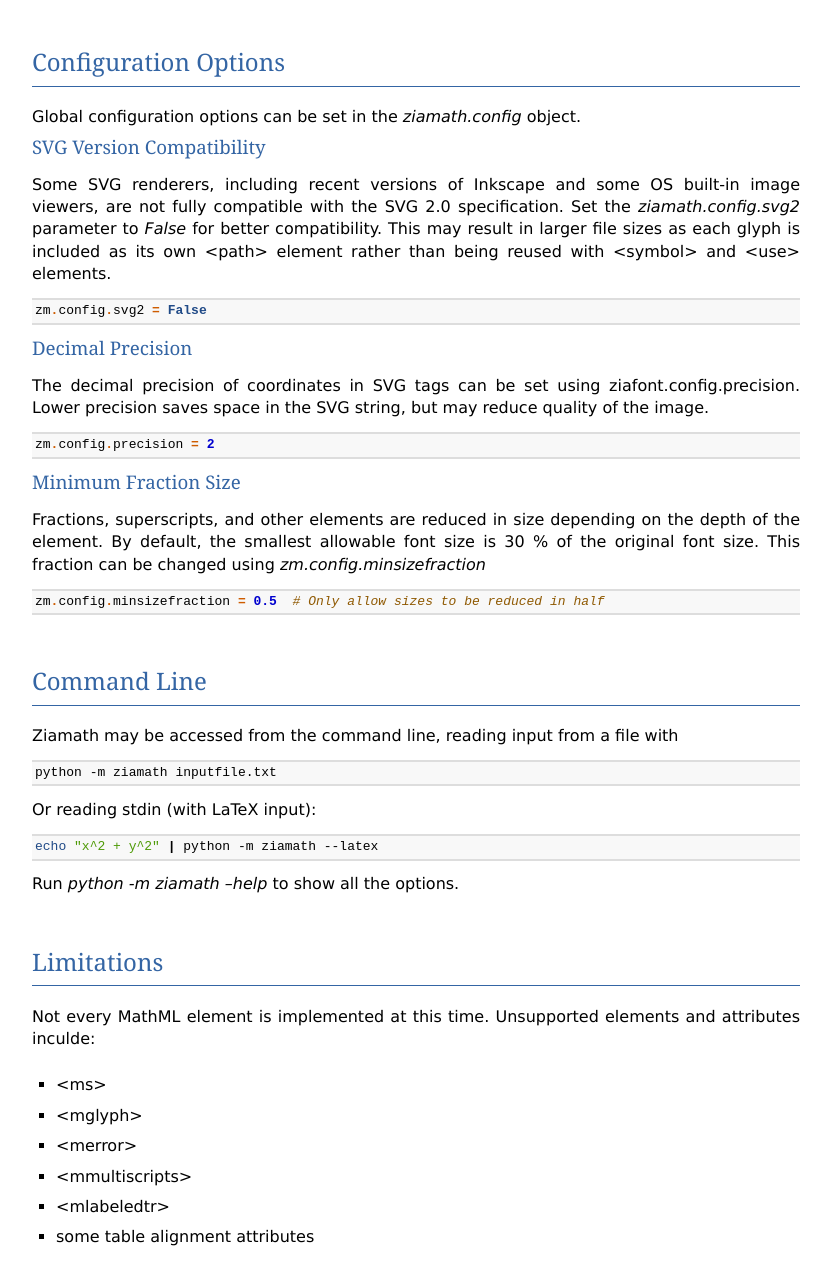
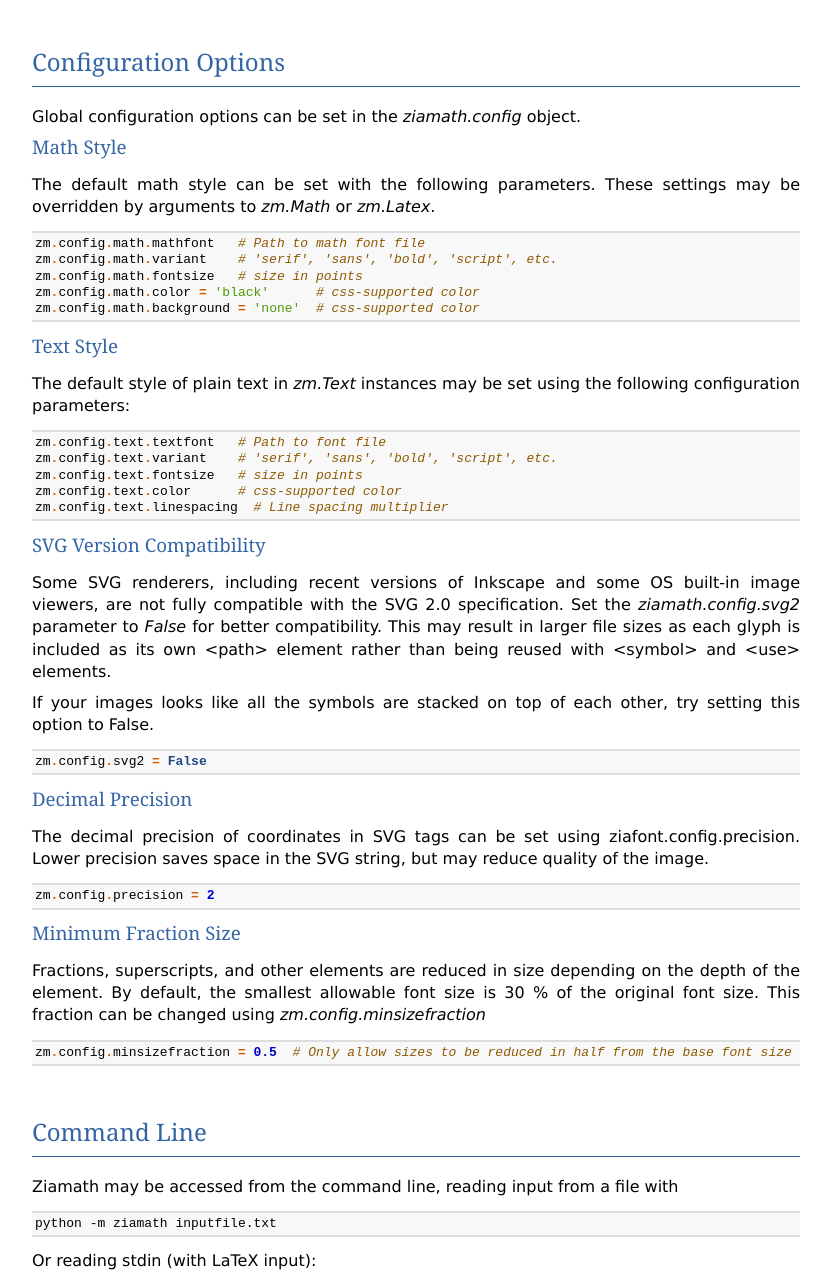
Before and after one commit to cdelker/ziamath, a Sphinx documentation site: the page built from docs/options.rst, in a window 1280 px wide and 1400 px high, scrolled down 1176 px, cut to the strip 126-1400 px from the top of the window. Shown: the whole strip, without its empty margins (48-879 px from the left). Built offline with Sphinx 7.4.7, drawn with Linux system fonts in a browser that asks for light colours; pages that are not in the unit, such as notebooks, are missing from menus.

Commit message:
Added global style configuration. Deprecated fromlatextext.

```diff
--- a/CHANGES.txt
+++ b/CHANGES.txt
@@ -7,6 +7,7 @@
 - Implement `\middle` operator
 - Implement negative space operators
 - Fix rendering of assembled glyphs in some fonts
+- Added global configuration for math and text styles
 - Various spacing and alignment adjustments
 
 
--- a/docs/index.rst
+++ b/docs/index.rst
@@ -1,7 +1,7 @@
 Ziamath
 =======
 
-Ziamath renders MathML or LaTeX Math expressions as SVG paths using only the Python standard library. Does not require a Latex installation, nor rely on any third party services, but rather uses math-enabled fonts, such as `STIXTwoMath-Regular <https://www.stixfonts.org/>`_ which comes included with Ziamath
+Ziamath renders MathML or LaTeX Math expressions as SVG paths using only the Python standard library. Does not require a Latex installation, nor rely on any third party or online services. It can use any math-enabled font, such as `STIXTwoMath-Regular <https://www.stixfonts.org/>`_ which comes included with Ziamath
 for use by default. The resulting SVGs are drawn entirely with <path> elements, so the image does not depend on
 having the font available.
 
--- a/docs/options.rst
+++ b/docs/options.rst
@@ -85,6 +85,34 @@
 
 Global configuration options can be set in the `ziamath.config` object.
 
+Math Style
+**********
+
+The default math style can be set with the following parameters. These settings may be overridden by arguments to `zm.Math` or `zm.Latex`.
+
+.. code-block:: python
+
+    zm.config.math.mathfont   # Path to math font file
+    zm.config.math.variant    # 'serif', 'sans', 'bold', 'script', etc.
+    zm.config.math.fontsize   # size in points
+    zm.config.math.color = 'black'      # css-supported color
+    zm.config.math.background = 'none'  # css-supported color
+
+
+Text Style
+**********
+
+The default style of plain text in `zm.Text` instances may be set using the following configuration parameters:
+
+.. code-block:: python
+
+    zm.config.text.textfont   # Path to font file
+    zm.config.text.variant    # 'serif', 'sans', 'bold', 'script', etc.
+    zm.config.text.fontsize   # size in points
+    zm.config.text.color      # css-supported color
+    zm.config.text.linespacing  # Line spacing multiplier
+
+
 SVG Version Compatibility
 *************************
 
@@ -92,9 +120,13 @@
 Set the `ziamath.config.svg2` parameter to `False` for better compatibility. This may result in larger file sizes
 as each glyph is included as its own <path> element rather than being reused with <symbol> and <use> elements.
 
+If your images looks like all the symbols are stacked on top of each other, try setting this option to False.
+
 .. code-block:: python
 
     zm.config.svg2 = False
+
+
 
 Decimal Precision
 *****************
@@ -113,7 +145,7 @@
 
 .. code-block:: python
 
-    zm.config.minsizefraction = 0.5  # Only allow sizes to be reduced in half
+    zm.config.minsizefraction = 0.5  # Only allow sizes to be reduced in half from the base font size
 
 |
 
@@ -143,7 +175,6 @@
 Not every MathML element is implemented at this time.
 Unsupported elements and attributes inculde:
 
-- <ms>
 - <mglyph>
 - <merror>
 - <mmultiscripts>
```
Also changed, not shown: docs/usage.rst (+14 -24 lines), 13 other files.
